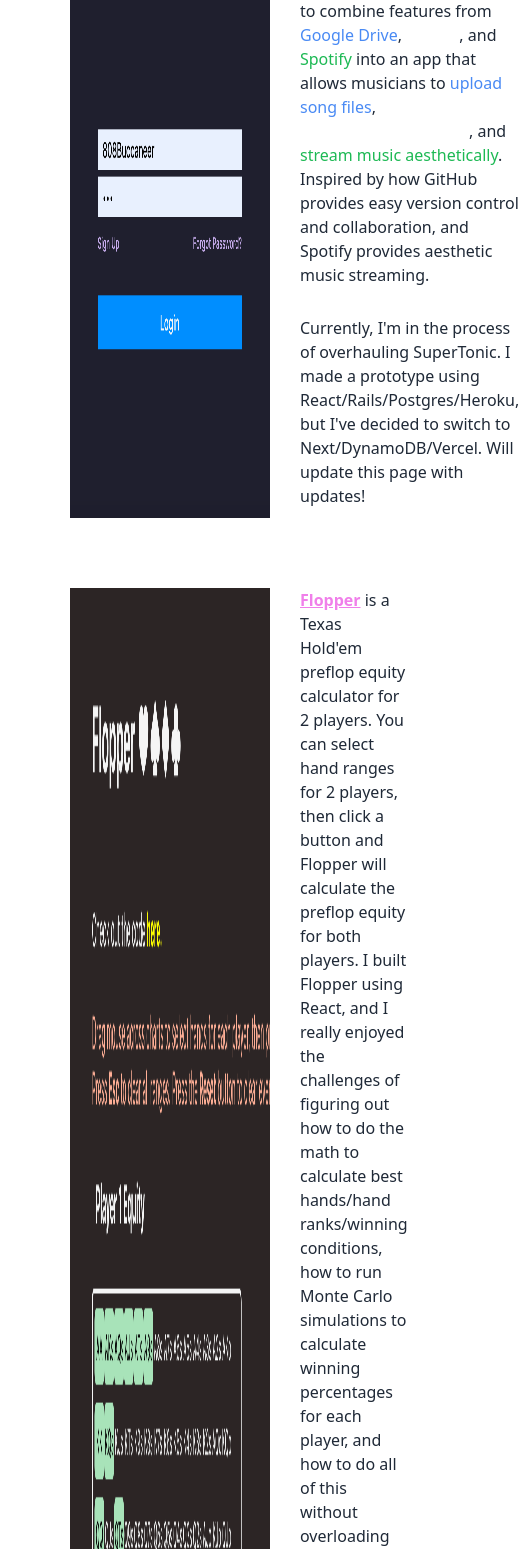
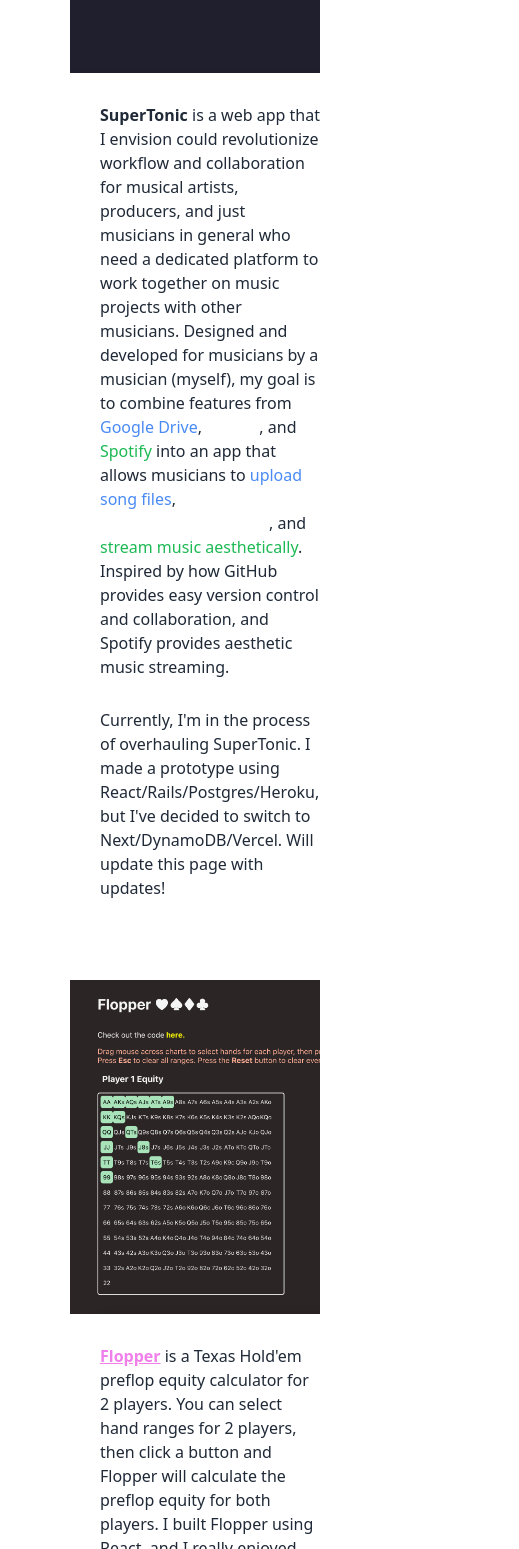
Before and after one commit to joeyhuaa/joronoa, a Next.js app: page /code_projects in a window 390 px wide. Shown: the part 359-1908 px from the top of the page, 519 px wide, since content can reach past the window. Built offline with nearby package versions, Linux system fonts and the light colour scheme; a web font is replaced by a local one.

Commit message:
mobile responsive for /code_projects

```diff
--- /dev/null
+++ b/components/Project.tsx
@@ -0,0 +1,34 @@
+import styled from 'styled-components'
+import Image from 'next/image'
+import useMediaQuery from '@mui/material/useMediaQuery';
+
+export default function Project({
+  imgSrc,
+  description,
+}) {
+  const isMobile = useMediaQuery('(max-width:450px)')
+
+  return (
+    <div style={{
+      width: '100%',
+      marginBottom: '70px',
+      display: 'flex',
+      flexDirection: isMobile ? 'column' : 'row',
+    }}>
+      <Image
+        style={{marginBottom: isMobile ? '30px' : 0}}
+        src={imgSrc}
+        alt={imgSrc}
+        width={isMobile ? 300 : 200}
+        height={300}
+      />
+      <Description>
+        {description}
+      </Description>
+    </div>
+  )
+}
+
+const Description = styled.p`
+  margin-left: 30px;
+`
--- a/pages/code_projects.tsx
+++ b/pages/code_projects.tsx
@@ -1,17 +1,13 @@
 import styled from 'styled-components'
-import Image from 'next/image'
+import Project from '../components/Project'
 
 export default function CodeProjects() {
   return (
     <div className="section">
-      <Project>
-        <Image
-          src='/assets/supertonic-login.png'
-          alt='supertonic'
-          width={200}
-          height={300}
-        />
-        <Description>
+      <Project
+        imgSrc='/assets/supertonic-login.png'
+        description={
+          <>
             <p>
               <b>SuperTonic</b> is a web app that I envision could revolutionize workflow and collaboration for musical artists, producers, and just musicians in general who need a dedicated platform to work together on music projects with other musicians.
               Designed and developed for musicians by a musician (myself), my goal is to combine features from
@@ -27,16 +23,13 @@
               Currently, I'm in the process of overhauling SuperTonic. I made a prototype using React/Rails/Postgres/Heroku, but I've decided
               to switch to Next/DynamoDB/Vercel. Will update this page with updates!
             </p>
-        </Description>
-      </Project>
-      <Project>
-        <Image
-          src='/assets/flopper.png'
-          alt='flopper'
-          width={200}
-          height={200}
+          </>
+        }
       />
-        <Description>
+      <Project
+        imgSrc='/assets/flopper.png'
+        description={
+          <>
             <p>
               <Link href='https://flopper.vercel.app/' target="_blank"><b>Flopper</b></Link> is a Texas Hold'em preflop equity calculator for 2 players. You can select hand ranges
               for 2 players, then click a button and Flopper will calculate the preflop equity for both players. I built
@@ -50,21 +43,13 @@
               so I've decided to keep the simulations at 5000 in the interest of balancing performance and precision. If I were to improve this app,
               I'd make the algorithms more efficient and add the option to add more players, but I've decided to focus on other more important projects.
             </p>
-        </Description>
-      </Project>
+          </>
+        }
+      />
     </div>
   )
 }
 
-const Project = styled.div`
-  width: 100%;
-  // border: 1px solid white;
-  display: flex;
-  margin-bottom: 70px;
-`
-const Description = styled.p`
-  margin-left: 30px;
-`
 const ColorTxt = styled.span`
   color: ${props => props.color};
 `
--- a/styles/globals.css
+++ b/styles/globals.css
@@ -4,13 +4,13 @@
 @tailwind components;
 @tailwind utilities;
 
-html {
-  background-color: red;
-}
 .section {
   padding: 50px;
   width: 100%;
   height: 100%;
+  /* display: flex;
+  flex-direction: column;
+  align-items: center; */
 }
 h1 {
   font-size: 25px;
```
Lines whose indentation alone changed are shown as unchanged.
